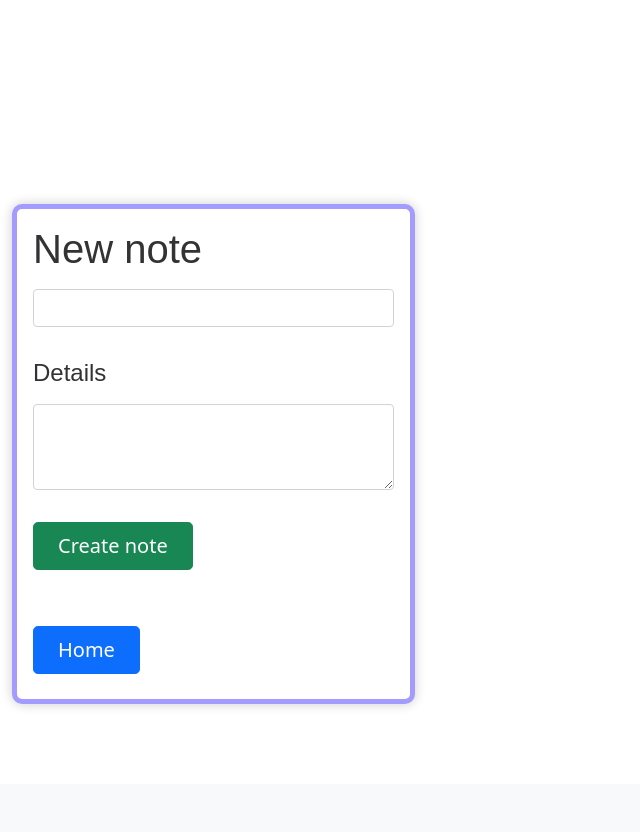
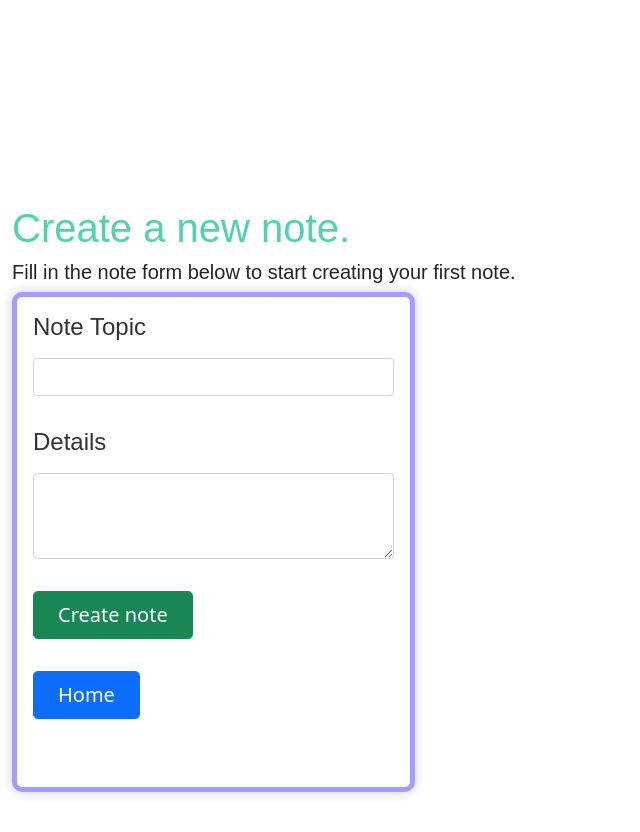
Before and after one commit to msnyman1991/noted, a Flask app: page /all_notes in a window 1280 px wide. Shown: the part 196-1028 px from the top of the page, without its empty margins (0-640 px from the left). Before the commit the page ends 902 px from the top, so only its background shows below. Run offline with Flask 2, Linux system fonts and the light colour scheme; data that the repository does not hold is empty.

Commit message:
updated note page styling

```diff
--- a/app.py
+++ b/app.py
@@ -5,6 +5,9 @@
 from jinja2 import Environment
 from jinja2.loaders import FileSystemLoader
 from bson.json_util import dumps
+from bson.objectid import ObjectId
+
+
 
 app = Flask(__name__)
 
@@ -45,26 +48,37 @@
     posts = db.posts
     post_id = posts.insert_one({'note_topic': note_topic, 'note': note, 'author': author, 'date': date, 'tags': tags})
     post_id
-    _id = (str(post_id.inserted_id))
 
-    x = print(_id)
     posts.find_one_and_update({"_id": post_id.inserted_id},
         {"$set": {"note_id": (str(post_id.inserted_id))}})
 
-    env = Environment(loader=FileSystemLoader('templates'))
     return redirect("/all_notes")
 
 @app.route('/delete_note', methods=['GET', 'POST'])
 def delete_note():
 
     noteId = request.form['_id']
-
     db = client.noted.user_notes
     posts = db.posts
     delete = posts.delete_one({'note_id': noteId})
     delete
 
-    env = Environment(loader=FileSystemLoader('templates'))
+    return redirect("/all_notes")
+
+@app.route('/edit_note', methods=['GET', 'POST'])
+def edit_note():
+
+    noteId = request.form['update_id']
+    noteTopic = request.form['note_topic']
+    note = request.form['note']
+
+    db = client.noted.user_notes
+    posts = db.posts
+
+    update_note = posts.update_one({"_id":ObjectId(noteId)},{"$set":{"note_topic":noteTopic,"note":note}})
+
+    update_note
+
     return redirect("/all_notes")
 
 # Find all notes for user
--- a/static/styles/style.css
+++ b/static/styles/style.css
@@ -84,6 +84,23 @@
   box-shadow: 0 0 12px 0 rgba(0,0,0,0.2);
 }
 
+div.card-new {
+  position: relative;
+  display: -ms-flexbox;
+  display: flex;
+  -ms-flex-direction: column;
+  flex-direction: column;
+  min-width: 0;
+  word-wrap: break-word;
+  background-color: #fff;
+  background-clip: border-box;
+  border-radius: 10px;
+  overflow: hidden;
+  min-height: 500px;
+  border: 5px solid rgb(164 155 255 / 0%);
+  box-shadow: 0 0 12px 0 rgb(0 0 0 / 20%);
+}
+
 h1{
   color: #333;
   font-family: Arial, Helvetica, sans-serif;
--- a/templates/all_notes.html
+++ b/templates/all_notes.html
@@ -48,13 +48,15 @@
             </div>
         </nav>
         <div class="container-xxl">
+            <h1 style="color: #4fd3ae;">Create a new note.</h1>
+            <h5 style="font-family: Arial, Helvetica, sans-serif;">Fill in the note form below to start creating your first note.</h5>
             <div id="myData">
                 <div class="col">
                 <div class="card-create">
                     <form method="post" action="create_note">
                     <div class="card-body">
                         <label for="exampleFormControlInput1" class="form-label">
-                        <h1>New note</h1>
+                        <h4>Note Topic</h4>
                         </label>
                         <input type="text" class="form-control" name="note_topic" required>
                     </div>
@@ -67,10 +69,11 @@
                     <div class="card-body">
                         <input class="btn btn-success btn-lg px-4" type="submit" value="Create note">
                     </div>
-                    <br>
-                    <div class="card-body">
-                        <a href="http://127.0.0.1:5000/" class="btn btn-primary btn-lg px-4">Home</a>
-                    </div>
+                    </form>
+                    <form>
+                        <div class="card-body">
+                            <a href="http://127.0.0.1:5000/" class="btn btn-primary btn-lg px-4">Home</a>
+                        </div>
                     </form>
                 </div>
             </div>
@@ -97,14 +100,22 @@
                     Outerdiv.className = 'col';
 
                     var InnerDiv = document.createElement('div');
-                    InnerDiv.className = 'card';
+                    InnerDiv.className = 'card-new';
 
                     document.getElementsByTagName('body')[0].appendChild(InnerDiv);
 
                     var BodyDiv = document.createElement('div');
 
-                    BodyDiv.className = 'card-body';
-                    BodyDiv.innerHTML = '<h1>'+data[i].note_topic+'</h1>' + '<h4>'+data[i].note+'</h4>' + '<form method="POST" action="/delete_note"><input type="hidden" name="_id" value='+data[i].note_id+' /><button type="submit" class="btn btn-danger">Delete</button></form>'
+                    // BodyDiv.className = 'card-new';
+                    BodyDiv.innerHTML = '<form method="POST" action="/edit_note"><div class="card-body"><label for="exampleFormControlTextarea1" class="form-label"><h4>Note Topic</h4></label><input type="text" name="note_topic" class="form-control" value='+data[i].note_topic+' required></div> \
+                                            <div class="card-body"><label for="exampleFormControlTextarea1" class="form-label"><h4>Details</h4></label><textarea class="form-control" name="note" rows="3" type="text"  required>'+data[i].note+'</textarea></div> \
+                                            <input type="hidden" name="update_id" value='+data[i].note_id+' /> \
+                                            <div class="card-body"><button type="submit" class="btn btn-success btn-lg px-4">Update</button></div> \
+                                        </form>'
+                                       +'<form method="POST" action="/delete_note"> \
+                                            <input type="hidden" name="_id" value='+data[i].note_id+' /> \
+                                            <div class="card-body"><button type="submit" class="btn btn-danger btn-lg px-4">Delete</button></div> \
+                                        </form>'
 
                     mainContainer.appendChild(Outerdiv);
                     Outerdiv.appendChild(InnerDiv);
```
